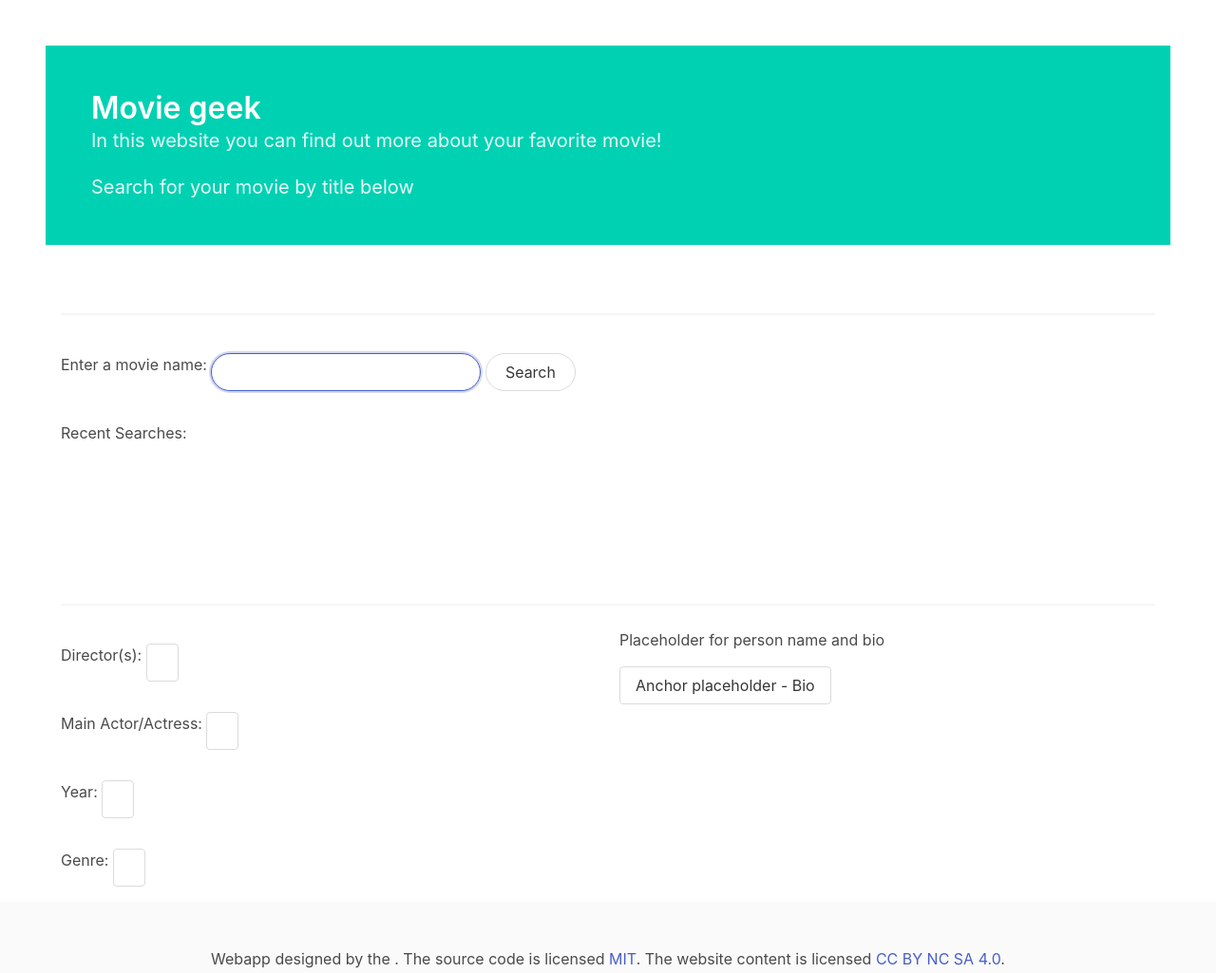
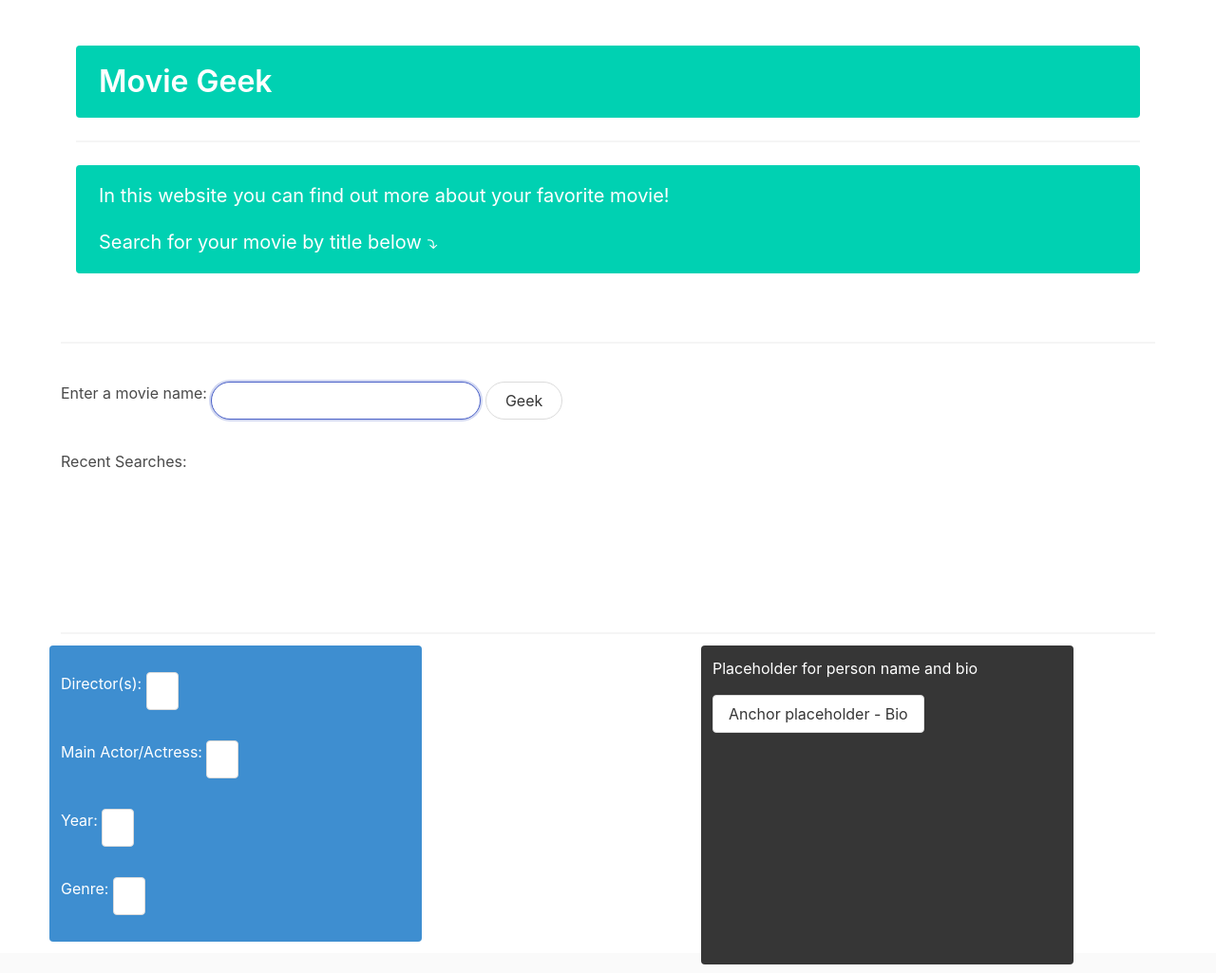
Before and after one commit to mariahw4/MovieDetails, a plain HTML site: page index.html in a window 1280 px wide. Shown: the top 1025 px of the page at 95% size. Drawn offline with nearby package versions, Linux system fonts and the light colour scheme.

Commit message:
added js for 'enter' key in search, color and spacing

```diff
--- a/assets/js/script.js
+++ b/assets/js/script.js
@@ -73,6 +73,13 @@ $(".search-btn").on("click", function(event){
     // displayWikipedia();
 });
 
+// "enter" key executes the movie search field as well
+$("#movie-name").keyup(function(event) {
+    if (event.keyCode === 13) {
+        $(".search-btn").click();
+    }
+});
+
 function callOmdb(queryString){
 let url = 'https://www.omdbapi.com/?t=' + queryString + '=&apikey=b05ca673';
 
--- a/index.html
+++ b/index.html
@@ -3,23 +3,31 @@
   <head>
     <meta charset="utf-8">
     <meta name="viewport" content="width=device-width, initial-scale=1">
-    <title>Hello Bulma!</title>
+    <title>Become a Movie Geek</title>
     <link rel="stylesheet" href="https://cdn.jsdelivr.net/npm/bulma@0.9.4/css/bulma.min.css">
 </head>
 
 <body>
 
   <header class="section">
-   <section class="hero is-primary">
-      <div class="hero-body">
+   <!-- <section class="hero is-primary"> -->
+   <section class="container is-fluid">
+      <!-- <div class="hero-body"> -->
+        <div class="notification is-primary">
       <p class="title">
-        Movie geek
+        Movie Geek
       </p>
+        </div>
+        <hr/>
+   </section>
+      <section class="container is-fluid">
+        <!-- <div class="hero-body"> -->
+          <div class="notification is-primary">
       <p class="subtitle">
         In this website you can find out more about your favorite movie!
       </p>
       <p class="subtitle">
-        Search for your movie by title below
+        Search for your movie by title below  <span>&#10549;</span>
       </p>
       </div>
     </section>
@@ -29,7 +37,7 @@
     <hr/>
     <!-- movie title search element -->
     <div class="control py-4 "> Enter a movie name: <input class="input is-focused is-rounded is-inline" id="movie-name" type="text" placeholder=" ">
-        <button class="button is-inline is-rounded search-btn">Search</button>
+        <button class="button is-inline is-rounded search-btn">Geek</button>
     </div>
     <!-- recent search element -->
     <div class="py-4" >
@@ -44,7 +52,7 @@
     <hr/>
     <!--movie data found with wikimedia API-->
     <div class="columns">
-      <div class="column">
+      <div class="column is-one-third notification is-info">
         <!--display director(s) element-->
         <div class="control py-4 ">  Director(s):   <a class="button" id="Director"></a>
         </div>
@@ -58,7 +66,10 @@
         <div class="control py-4 ">  Genre:   <a class="button" id="Genre"></a>
         </div>
       </div>
-      <div class="column" id="PersonName">
+      <!-- creates space between columns -->
+      <div class="column is-one-quarter notification is-white"></div>
+      <!-- diplay selected person name and bio element -->
+      <div class="column is-one-third notification is-dark" id="PersonName">
         Placeholder for person name and bio
         <div class="control py-4 "><a class="button" id="Bio">Anchor placeholder - Bio</a>
         </div>
```
